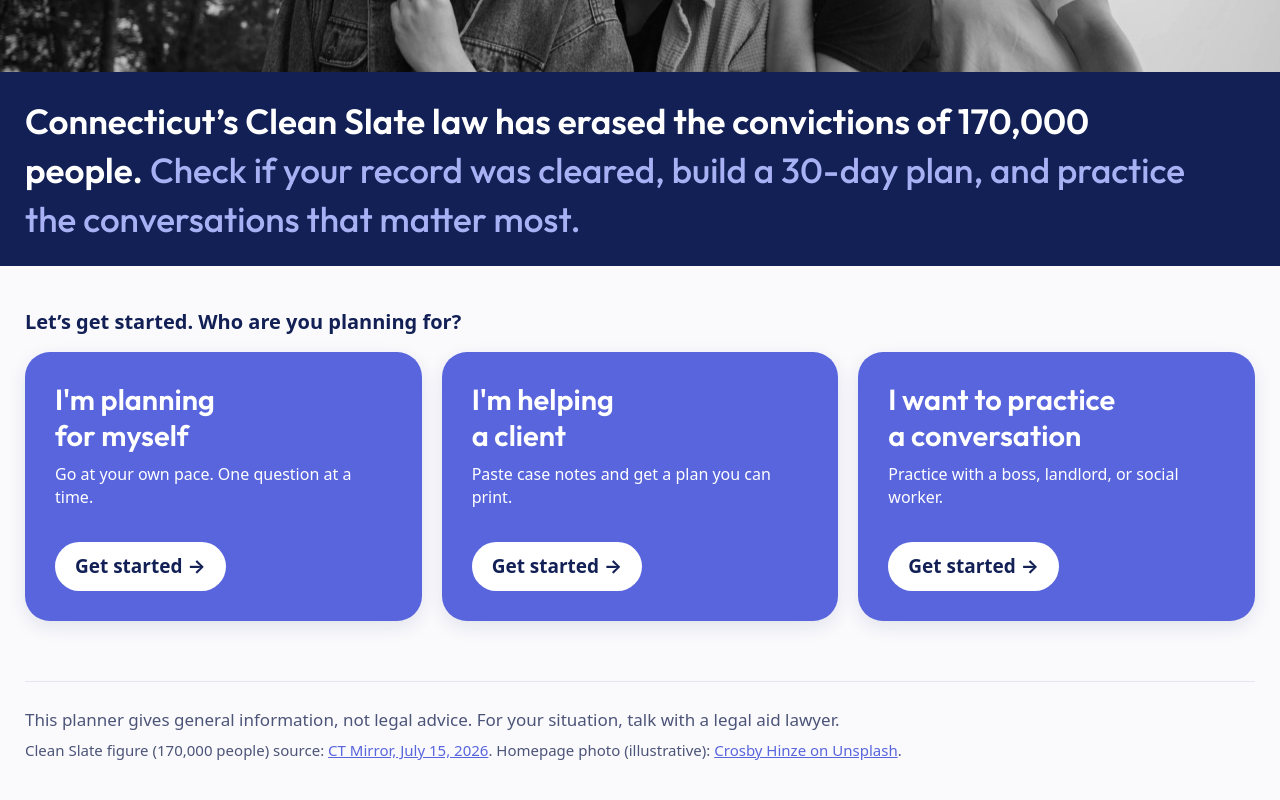
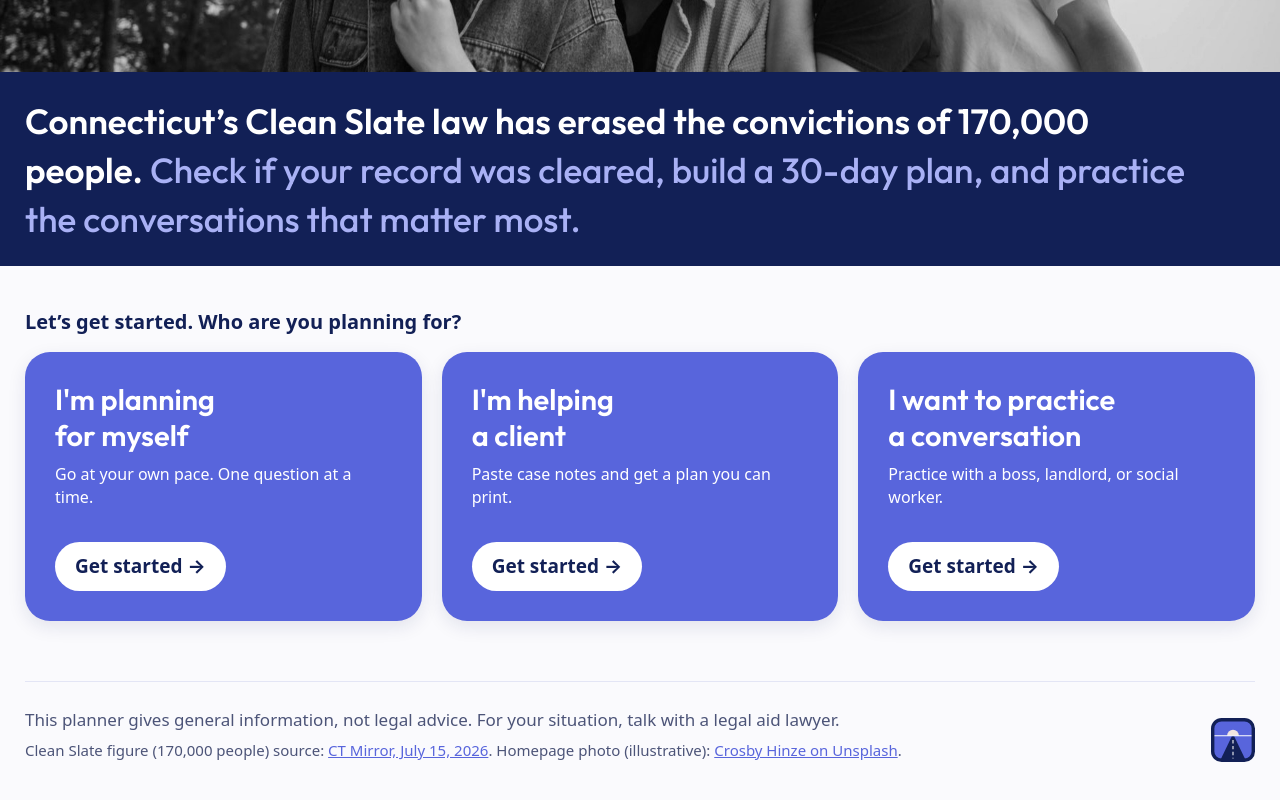
Before and after one commit to smalloy112321/second-chance, a React (Vite) app in the folder frontend/: page / in a window 1280 px wide. Shown: the part 380-1180 px from the top of the page. Built offline with nearby package versions, Linux system fonts and the light colour scheme.

Commit message:
Footer: road logo icon on the bottom right
Co-Authored-By: Claude Opus 5.5 <noreply@anthropic.com>

```diff
--- a/frontend/src/App.tsx
+++ b/frontend/src/App.tsx
@@ -1,7 +1,7 @@
 import { useCallback, useEffect, useRef, useState } from 'react'
 
 import ExamplesPage from './ExamplesPage'
-import Logo from './Logo'
+import Logo, { LogoMark } from './Logo'
 import PracticeRoom from './PracticeRoom'
 import { PLAN_DONE_PREFIX } from './PlanView'
 import { stayHere, useHistoryStep } from './historyStep'
@@ -139,6 +139,7 @@ function Shell({ children, footer, onHome }: { children: React.ReactNode; footer
       </header>
       <main id="main">{children}</main>
       <footer className="site-footer">
+        <div className="footer-text">
         {footer}
         <p>
           This planner gives general information, not legal advice. For your situation, talk with a legal aid lawyer.
@@ -154,6 +155,8 @@ function Shell({ children, footer, onHome }: { children: React.ReactNode; footer
           </a>
           .
         </p>
+        </div>
+        <LogoMark size={44} />
       </footer>
     </div>
   )
--- a/frontend/src/index.css
+++ b/frontend/src/index.css
@@ -530,3 +530,8 @@ main { flex: 1; }
 .workspace.is-caseworker .workspace-main { max-width: none; }
 .composer-stacked { position: static; }  /* sits under the notes, not floating over the conversation */
 .composer-stacked textarea, .composer-stacked:has(.notes-help) textarea { flex: none; width: 100%; }
+
+/* footer: text on the left, the road icon on the bottom right */
+.site-footer { display: flex; justify-content: space-between; align-items: flex-end; gap: 1.5rem; }
+.footer-text { min-width: 0; }
+.site-footer .logo-mark { flex: none; margin-bottom: 0.25rem; }
```
Also changed, not shown: 4 other files (tests, documents, lock files or other folders).
